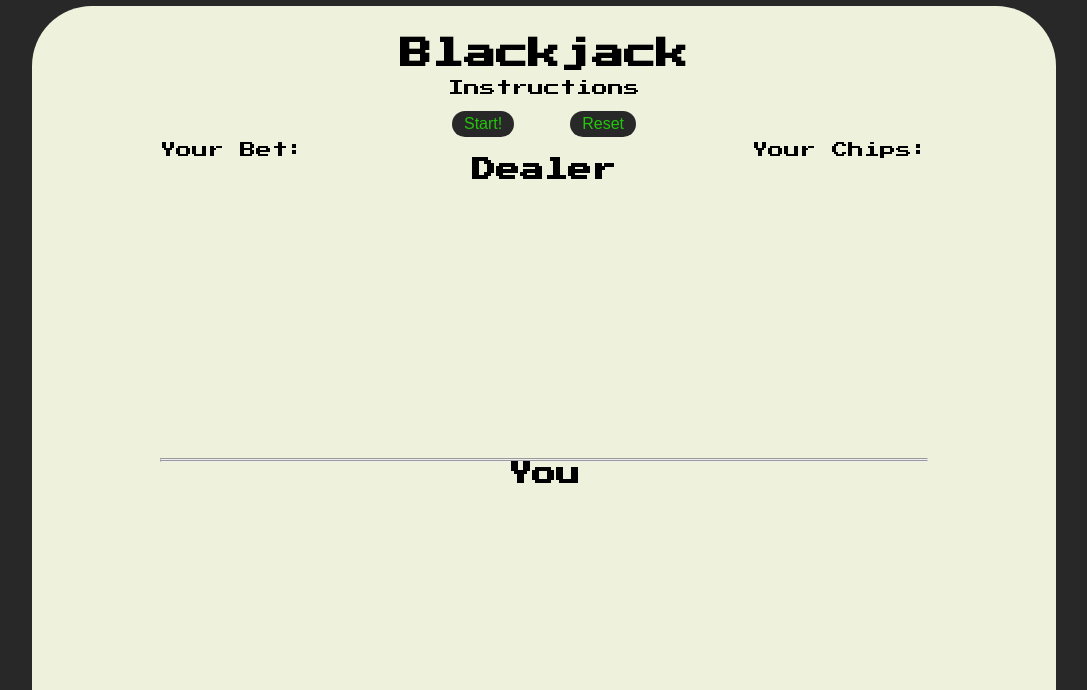
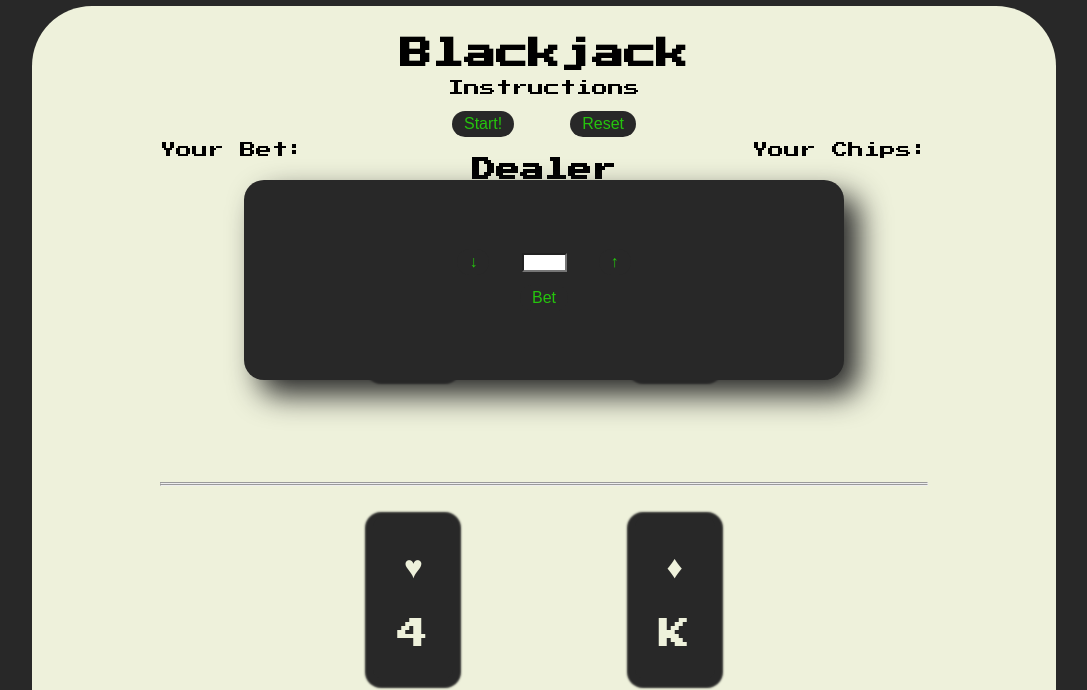
Before and after one commit to SJECollins/pixels-arcade, a plain HTML site: page html/blackjack.html in a window 1280 px wide. Shown: the part 120-810 px from the top of the page, without its empty margins (96-1183 px from the left). Drawn offline with Linux system fonts and the light colour scheme.

Commit message:
Deal cards, push to hands, render on board

```diff
--- a/assets/css/blackjack.css
+++ b/assets/css/blackjack.css
@@ -22,9 +22,36 @@
 }
 
 #dealer-area, #player-area {
+    display: flex;
+    flex-direction: row;
+    justify-content: space-evenly;
+    padding: 2em;
     height: max(300px, 30vh);
 }
 
 #bet, #end-hand {
     display: none;
 }
+
+.card {
+    height: 160px;
+    width: 80px;
+    display: flex;
+    flex-direction: column;
+    justify-content: space-evenly;
+    font-size: 2rem;
+    color: var(--apple-white);
+    background-color: var(--apple-black);
+    box-shadow: 0 2px 2px 8px var(--apple-black);
+    border-radius: 8px;
+}
+
+@layer base {
+    input[type='number']::-webkit-outer-spin-button,
+    input[type='number']::-webkit-inner-spin-button,
+    input[type='number'] {
+      -webkit-appearance: none;
+      margin: 0;
+      -moz-appearance: textfield !important;
+    }
+}
--- a/assets/scripts/blackjack.js
+++ b/assets/scripts/blackjack.js
@@ -0,0 +1,143 @@
+const startBtn = document.getElementById("start")
+const reset = document.getElementById("reset")
+const currentBet = document.getElementById("curr-bet")
+const currentChips = document.getElementById("player-chips")
+const dealerCards = document.getElementById("dealer-area")
+const playerCards = document.getElementById("player-area")
+const hitMe = document.getElementById("hit-me")
+const stay = document.getElementById("stay")
+const betPop = document.getElementById("bet")
+const betBtn = document.getElementById("enter-bet")
+const userBet = document.getElementById("user-bet")
+
+const suits = ["hearts", "diams", "clubs", "spades"]
+const ranks = ["2", "3", "4", "5", "6", "7", "8", "9", "10", "J", "Q", "K", "A"]
+let deck = []
+let deadCards = []
+let playerHand = []
+let playerScore = 0
+let dealerHand = []
+let dealerScore = 0
+let playerBet = 0
+let playerChips = 100
+let hit = false
+
+// Create the card deck
+function createDeck() {
+    for (let i = 0; i < ranks.length; i++) {
+        for (let j = 0; j < suits.length; j++) {
+            let value = parseInt(ranks[i])
+            if (ranks[i] == "J" || ranks[i] == "Q" || ranks[i] == "K") {
+                value = 10
+            }
+            if (ranks[i] == "A") {
+                value = 11
+            }
+            let card = {
+                rank: ranks[i],
+                suit: suits[j],
+                value: value
+            }
+            deck.push(card)
+        }
+    }
+    shuffleDeck(deck)
+}
+
+// Shuffle the card deck - Fisher Yates?
+function shuffleDeck(deck) {
+    for (let i = deck.length - 1; i > 0; i--) {
+        let randPos = Math.floor(Math.random() * (i + 1))
+        let temp = deck[randPos]
+        deck[randPos] = deck[i]
+        deck[i] = temp
+    }
+    dealCards()
+    betBtn.addEventListener("click", placeBet)
+    betPop.style.display = "block"
+}
+
+// Place a bet at the start of a round
+function placeBet() {
+    playerBet = userBet.value
+    playerChips -= playerBet
+    currentBet.innerHTML = playerBet
+    currentChips.innerHTML = playerChips
+    betPop.style.display = "none"
+    betBtn.removeEventListener("click", placeBet)
+}
+
+// Deal cards
+function dealCards() {
+    let card = {}
+    if (playerHand.length < 2) {
+        let i = 1
+        while (i < 5) {
+            card = deck.pop()
+            if (i % 2 == 0) {
+                playerHand.push(card)
+                renderHand(card, "player")
+            } else {
+                dealerHand.push(card)
+                renderHand(card, "dealer")
+            }
+            i++
+        }
+    } else {
+        if (hit) {
+            card = deck.pop()
+            playerHand.push(card)
+            renderHand(card, "player")
+        }
+        if (dealerScore < 21 && dealerScore < playerScore) {
+            card = deck.pop()
+            dealerHand.push(card)
+            renderHand(card, "dealer")
+        }
+    }
+    // Display current scores ???
+    console.log(deck)
+    console.log(playerHand)
+    console.log(dealerHand)
+}
+
+// Play a round
+function playRound() {
+
+}
+
+// Add card to player's area
+function renderHand(card, player) {
+    let hand = document.getElementById(player + "-area")
+    let newCard = document.createElement("div")
+    newCard.className = "card"
+    newCard.innerHTML = `
+    &${card.suit};
+    <br>
+    <br>
+    ${card.rank}
+    `
+    hand.appendChild(newCard)
+}
+
+// Check scores
+function checkScore() {
+    playerHand.forEach(card => playerScore += card.value)
+    dealerHand.forEach(card => dealerScore += card.value)
+    if (playerScore > 21) {
+
+    } else if (playerScore = 21) {
+
+    }
+    if (dealerScore > 21) {
+
+    } else if (dealerScore = 21) {
+
+    }
+}
+
+function startGame() {
+    createDeck()
+}
+
+startGame()
--- a/html/blackjack.html
+++ b/html/blackjack.html
@@ -101,16 +101,18 @@
         </div>
 
         <div id="card-area">
+            <h2>Dealer</h2>
             <div id="dealer-area">
 
-                <h2>Dealer</h2>
+
             </div>
             <hr>
             <hr>
             <div id="player-area">
 
-                <h2>You</h2>
+
             </div>
+            <h2>You</h2>
             <div id="player-options">
                 <button id="hit-me">Hit</button>
                 <button id="stay">Stay</button>
@@ -129,8 +131,12 @@
         <!-- Bet pop up-->
         <div id="bet" class="pop-up">
             <div class="pop-up-card">
-                <input />
-                <button id="enter-bet">Next Round</button>
+                <div id="bet-input">
+                    <button id="decrement">&darr;</button>
+                    <input type="number" id="user-bet" min="10" max="100" />
+                    <button id="increment">&uarr;</button>
+                </div>
+                <button id="enter-bet">Bet</button>
             </div>
         </div>
 
```
